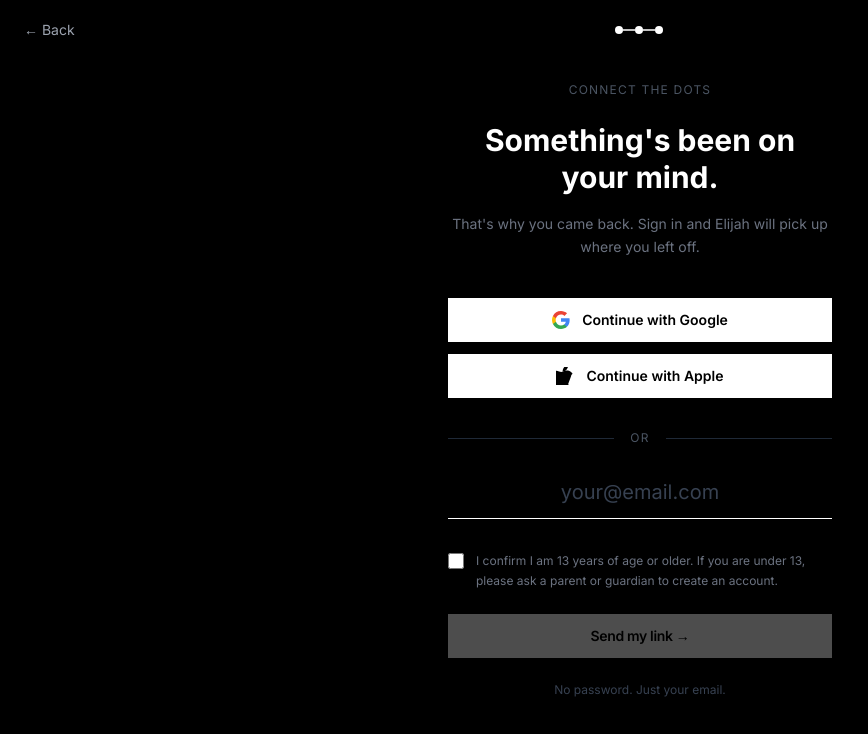
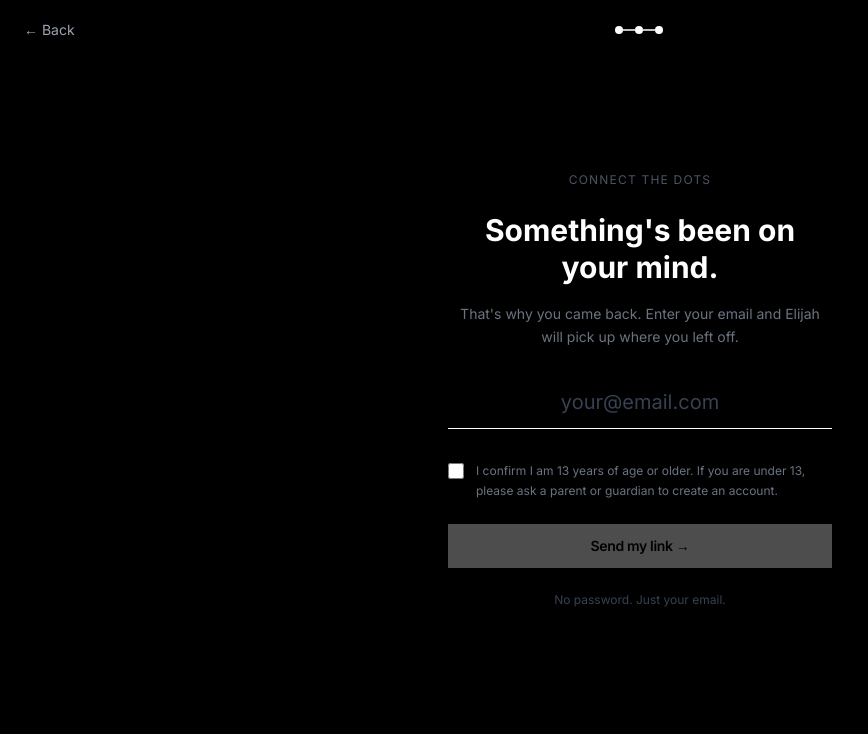
Before and after one commit to ebb95-cpu/ask-elijah, a Next.js app: page /sign-in in a window 1280 px wide. Shown: the top 734 px of the page, without its empty margins (0-868 px from the left). Built offline with nearby package versions, Linux system fonts and the light colour scheme.

Commit message:
Revert to magic link only sign-in
Co-Authored-By: Claude Sonnet 4.6 <noreply@anthropic.com>

```diff
--- a/app/sign-in/page.tsx
+++ b/app/sign-in/page.tsx
@@ -17,53 +17,14 @@ function Logo() {
   )
 }
 
-function GoogleIcon() {
-  return (
-    <svg width="18" height="18" viewBox="0 0 18 18" fill="none">
-      <path d="M17.64 9.2c0-.637-.057-1.251-.164-1.84H9v3.481h4.844c-.209 1.125-.843 2.078-1.796 2.717v2.258h2.908c1.702-1.567 2.684-3.875 2.684-6.615z" fill="#4285F4"/>
-      <path d="M9 18c2.43 0 4.467-.806 5.956-2.18l-2.908-2.259c-.806.54-1.837.86-3.048.86-2.344 0-4.328-1.584-5.036-3.711H.957v2.332A8.997 8.997 0 009 18z" fill="#34A853"/>
-      <path d="M3.964 10.71A5.41 5.41 0 013.682 9c0-.593.102-1.17.282-1.71V4.958H.957A8.996 8.996 0 000 9c0 1.452.348 2.827.957 4.042l3.007-2.332z" fill="#FBBC05"/>
-      <path d="M9 3.58c1.321 0 2.508.454 3.44 1.345l2.582-2.58C13.463.891 11.426 0 9 0A8.997 8.997 0 00.957 4.958L3.964 7.29C4.672 5.163 6.656 3.58 9 3.58z" fill="#EA4335"/>
-    </svg>
-  )
-}
-
-function AppleIcon() {
-  return (
-    <svg width="18" height="18" viewBox="0 0 18 18" fill="none">
-      <path d="M14.974 9.552c-.016-1.93 1.578-2.868 1.65-2.914-1.8-2.63-4.593-2.99-5.583-3.024-2.37-.243-4.644 1.397-5.846 1.397-1.196 0-3.022-1.367-4.974-1.329C-1.87 3.728-4.09 5.7-5.297 8.46c-2.453 5.602-.625 13.882 1.762 18.424 1.18 1.738 2.584 3.68 4.425 3.613 1.783-.073 2.454-1.15 4.606-1.15 2.151 0 2.763 1.15 4.642 1.115 1.914-.031 3.124-1.77 4.294-3.513 1.358-2.005 1.914-3.956 1.942-4.057-.043-.016-3.718-1.423-3.752-5.647l-.648.307z" fill="currentColor"/>
-      <path d="M10.671 2.45C11.647 1.27 12.297-.31 12.115-1.9c-1.358.057-3.003.906-3.979 2.086-.873 1.015-1.638 2.64-1.432 4.193 1.516.116 3.062-.77 3.967-1.929z" fill="currentColor"/>
-    </svg>
-  )
-}
-
 type Step = 'email' | 'sent'
 
 export default function SignInPage() {
   const [step, setStep] = useState<Step>('email')
   const [email, setEmail] = useState('')
   const [loading, setLoading] = useState(false)
-  const [oauthLoading, setOauthLoading] = useState<'google' | 'apple' | null>(null)
   const [error, setError] = useState('')
   const [ageConfirmed, setAgeConfirmed] = useState(false)
-
-  const handleOAuth = async (provider: 'google' | 'apple') => {
-    setOauthLoading(provider)
-    setError('')
-    try {
-      const supabase = getSupabaseClient()
-      const { error: authError } = await supabase.auth.signInWithOAuth({
-        provider,
-        options: {
-          redirectTo: `${window.location.origin}/auth/callback?next=/ask`,
-        },
-      })
-      if (authError) throw authError
-    } catch (err: unknown) {
-      setError(err instanceof Error ? err.message : 'Something went wrong. Try again.')
-      setOauthLoading(null)
-    }
-  }
 
   const handleSendLink = async () => {
     if (!email.trim()) return
@@ -108,38 +69,9 @@ export default function SignInPage() {
               <p className="text-xs text-gray-600 tracking-widest uppercase mb-6 text-center">Connect the dots</p>
               <h1 className="text-3xl font-bold text-center mb-4 leading-tight">Something&apos;s been on your mind.</h1>
               <p className="text-gray-500 text-sm text-center mb-10 leading-relaxed">
-                That&apos;s why you came back. Sign in and Elijah will pick up where you left off.
+                That&apos;s why you came back. Enter your email and Elijah will pick up where you left off.
               </p>
 
-              {/* OAuth buttons */}
-              <div className="flex flex-col gap-3 mb-8">
-                <button
-                  onClick={() => handleOAuth('google')}
-                  disabled={!!oauthLoading || loading}
-                  className="w-full flex items-center justify-center gap-3 bg-white text-black py-3 text-sm font-semibold hover:opacity-90 transition-opacity disabled:opacity-40"
-                >
-                  <GoogleIcon />
-                  {oauthLoading === 'google' ? 'Redirecting...' : 'Continue with Google'}
-                </button>
-
-                <button
-                  onClick={() => handleOAuth('apple')}
-                  disabled={!!oauthLoading || loading}
-                  className="w-full flex items-center justify-center gap-3 bg-white text-black py-3 text-sm font-semibold hover:opacity-90 transition-opacity disabled:opacity-40"
-                >
-                  <AppleIcon />
-                  {oauthLoading === 'apple' ? 'Redirecting...' : 'Continue with Apple'}
-                </button>
-              </div>
-
-              {/* Divider */}
-              <div className="flex items-center gap-4 mb-8">
-                <div className="flex-1 h-px bg-gray-800" />
-                <span className="text-xs text-gray-600 uppercase tracking-widest">or</span>
-                <div className="flex-1 h-px bg-gray-800" />
-              </div>
-
-              {/* Magic link */}
               <input
                 type="email"
                 autoFocus
```
